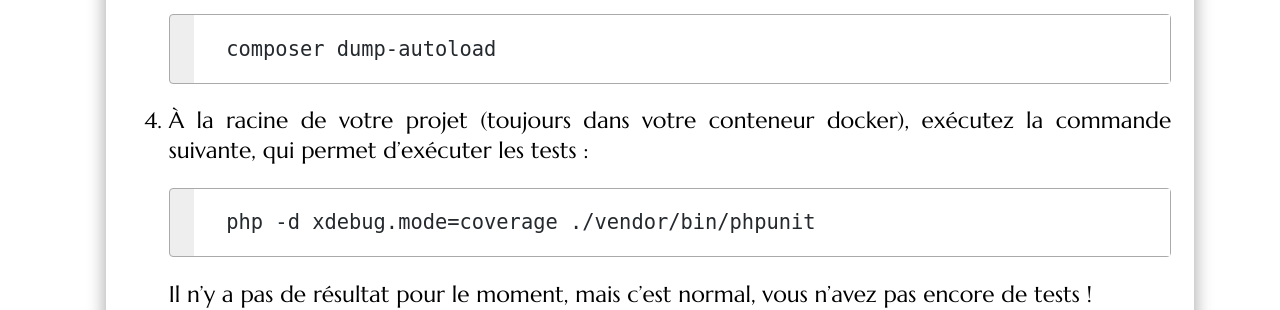
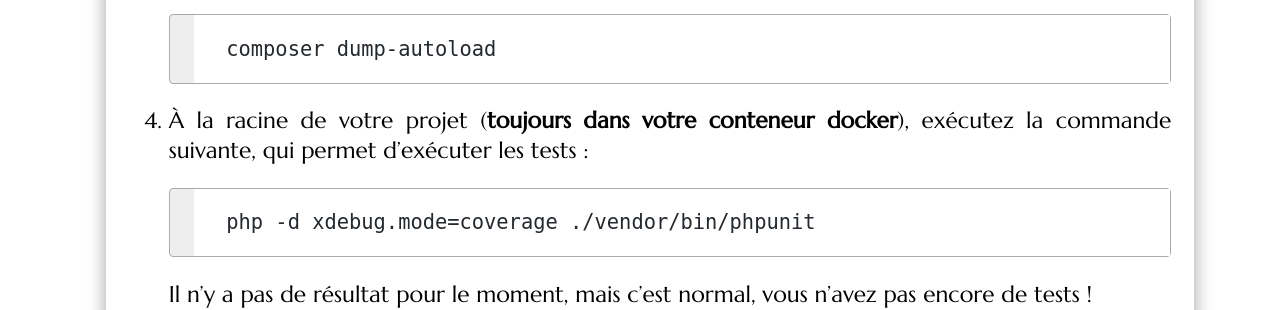
Before and after one commit to romainlebreton/R4.A.10-ComplementWeb, a Jekyll site: the page built from tutorials/tutorial_tests_1.md, in a window 1280 px wide and 900 px high, scrolled down 3288 px. Shown: the part 154-464 px from the top of the window. Built offline with Jekyll 4.4.1, drawn with Linux system fonts in a browser that asks for light colours; some web fonts are replaced; some of the changed text lies outside the part shown.

````diff
--- a/tutorials/tutorial_tests_1.md
+++ b/tutorials/tutorial_tests_1.md
@@ -29,7 +29,7 @@ Comme toute librairie PHP, **PHPUnit** s'installe à l'aide de **composer**.
 
 <div class="exercise">
 
-1. À la racine de votre projet, exécutez la commande suivante (toujours dans votre conteneur docker) :
+1. À la racine de votre projet, exécutez la commande suivante (**toujours dans votre conteneur docker**) :
 
     ```bash
     composer require phpunit/phpunit
@@ -102,7 +102,7 @@ Comme toute librairie PHP, **PHPUnit** s'installe à l'aide de **composer**.
     composer dump-autoload
     ```
 
-4. À la racine de votre projet (toujours dans votre conteneur docker), exécutez la commande suivante, qui permet d'exécuter les tests :
+4. À la racine de votre projet (**toujours dans votre conteneur docker**), exécutez la commande suivante, qui permet d'exécuter les tests :
 
     ```bash
     php -d xdebug.mode=coverage ./vendor/bin/phpunit
````
